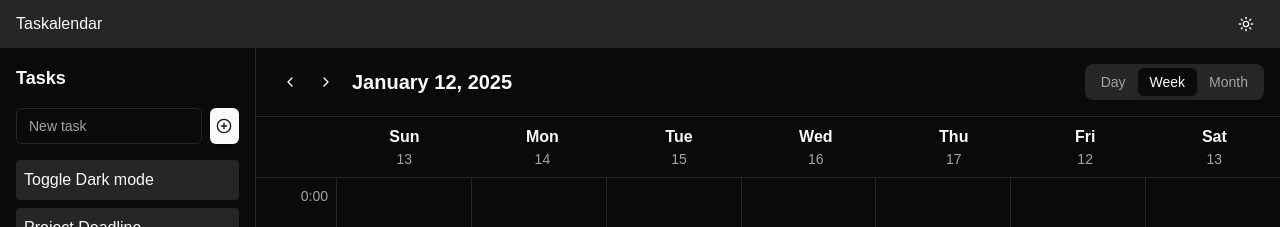
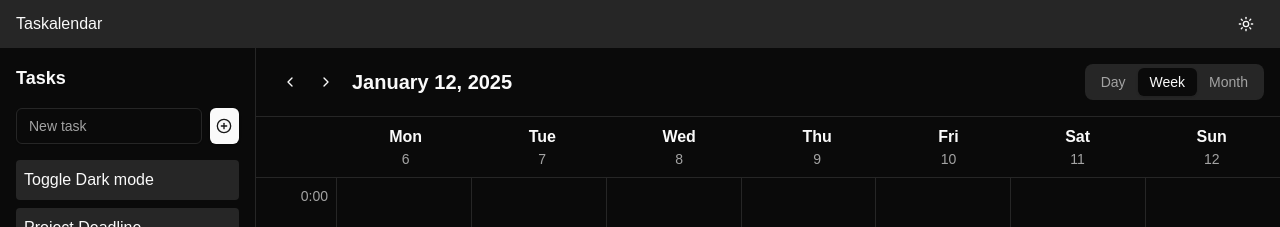
Before and after one commit to JacobSchroder/taskalendar, a Next.js app: page / in a window 1280 px wide. Shown: the top 227 px of the page. Built offline with nearby package versions, Linux system fonts and the light colour scheme.

Commit message:
start of week fix

```diff
--- a/app/calendar/calendar-week-view.tsx
+++ b/app/calendar/calendar-week-view.tsx
@@ -6,10 +6,9 @@ interface WeekViewProps {
 }
 
 export default function WeekView({ date }: WeekViewProps) {
-  const days = ['Sun', 'Mon', 'Tue', 'Wed', 'Thu', 'Fri', 'Sat'];
   const hours = Array.from({ length: 24 }, (_, i) => i);
-
   const weekDates = getWeekDates(date, { startOfWeek: 'monday' });
+  const days = weekDates.map((day) => day.format('ddd'));
 
   return (
     <div className='h-full overflow-auto'>
--- a/app/calendar/functions.ts
+++ b/app/calendar/functions.ts
@@ -3,5 +3,9 @@ import { Dayjs } from 'dayjs';
 export function getWeekDates(date: Dayjs, options?: { startOfWeek?: 'sunday' | 'monday' }) {
   const startOfWeek = options?.startOfWeek || 'sunday';
   const offset = startOfWeek === 'sunday' ? 0 : 1;
-  return Array.from({ length: 7 }, (_, i) => date.set('day', (i + offset) % 6));
+  let firstWeekDay = date.startOf('week').add(offset, 'day');
+  if (startOfWeek === 'monday' && date.day() === 0) {
+    firstWeekDay = firstWeekDay.subtract(1, 'week');
+  }
+  return Array.from({ length: 7 }, (_, i) => firstWeekDay.add(i, 'day'));
 }
```
